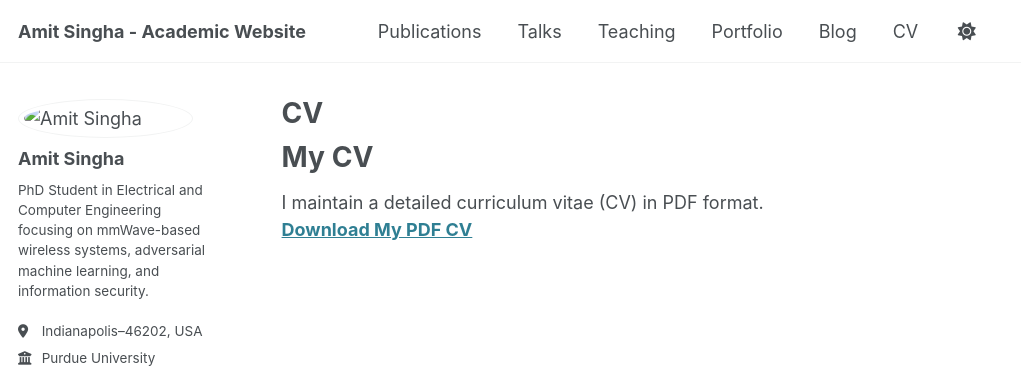
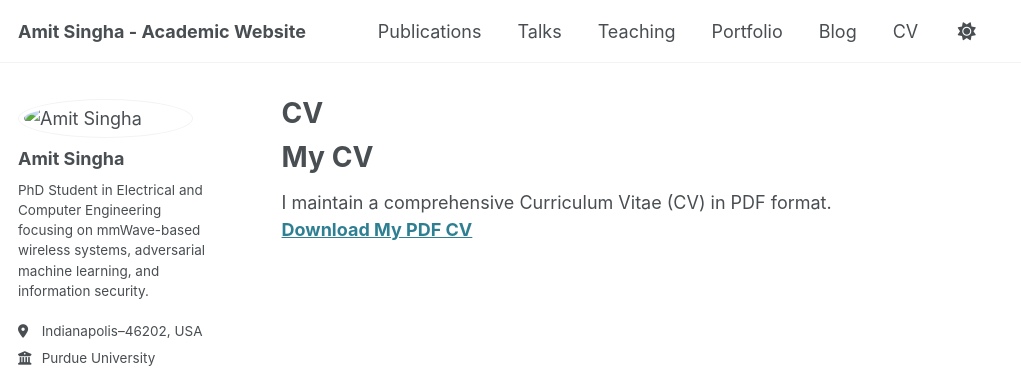
Before and after one commit to singpurdue/singpurdue.github.io, a Jekyll site: the page built from _pages/cv.md, in a window 1280 px wide. Shown: the top 379 px of the page, without its empty margins (0-1021 px from the left). Built offline with Jekyll 4.4.1, drawn with Linux system fonts in a browser that asks for light colours; some web fonts are replaced.

Commit message:
Update cv.md

```diff
--- a/_pages/cv.md
+++ b/_pages/cv.md
@@ -9,11 +9,11 @@ redirect_from:
 
 # My CV
 
-I maintain a detailed curriculum vitae (CV) in PDF format.
+I maintain a comprehensive Curriculum Vitae (CV) in PDF format.
 [**Download My PDF CV**](https://<your-username>.github.io/files/AmitSingha_CV.pdf)
 
 <!--
-Commenting out the old auto-generated lists:
+Commenting out any auto-generated sections:
 {% comment %}
 ## Publications
 <ul>
```
